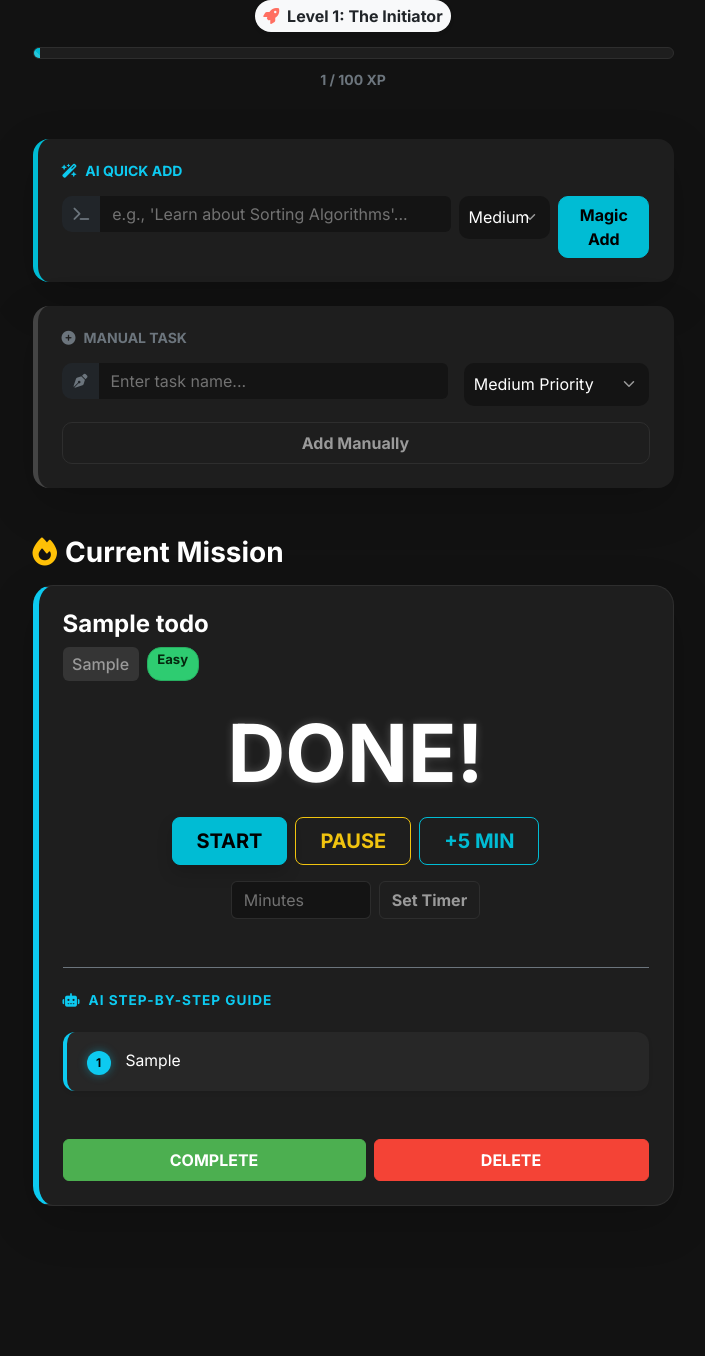
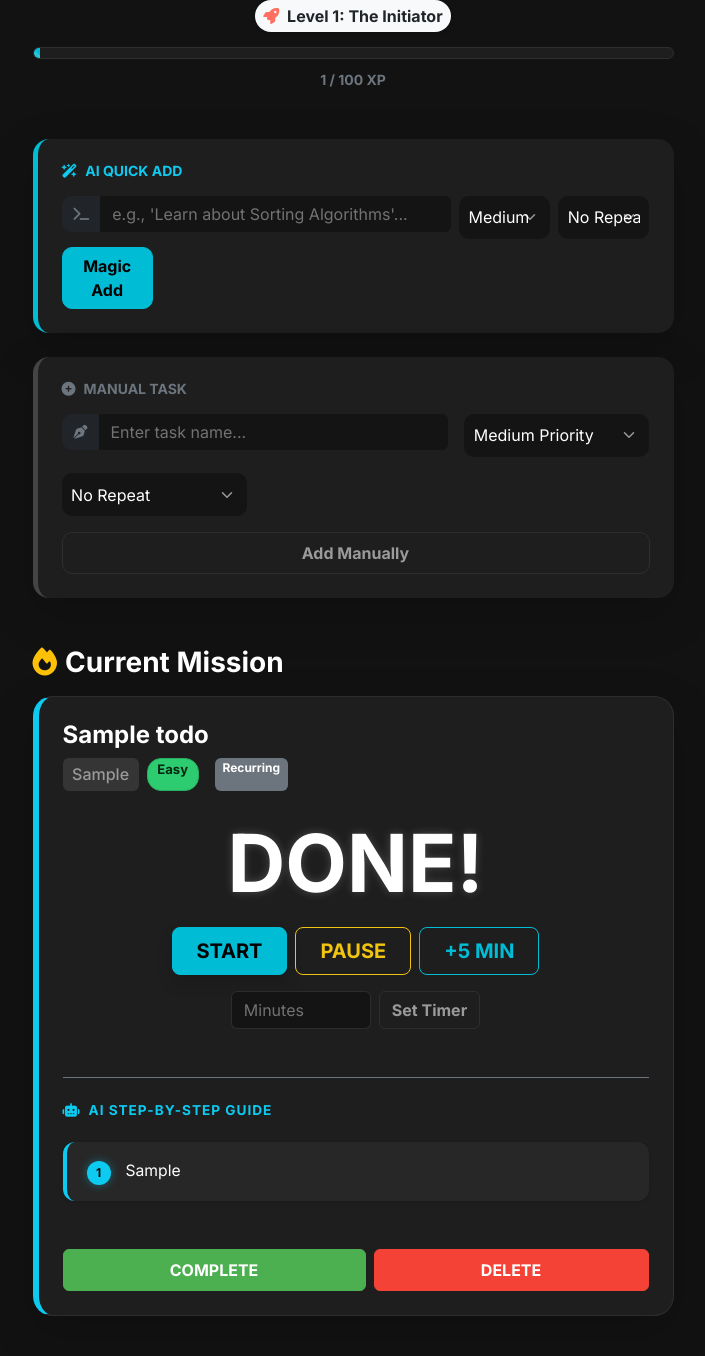
Before and after one commit to sachink8n/Smart-Planner, a Django app: page / in a window 1280 px wide. Shown: the part 122-1478 px from the top of the page, without its empty margins (287-992 px from the left). Before the commit the page ends 1328 px from the top, so only its background shows below. Run offline with Django 5.2, Linux system fonts and the light colour scheme; a user stored in the database is signed in; tables that the repository leaves empty hold one stand-in row (values such as "Sample post").

Commit message:
Add recurring daily/weekly habits with auto-reset

```diff
--- a/core/models.py
+++ b/core/models.py
@@ -64,6 +64,12 @@ class Todo(models.Model):
         (1, 'Low'),
     ]
 
+    RECURRING_CHOICES = [
+        ('', 'Not Recurring'),
+        ('DAILY', 'Repeat Daily'),
+        ('WEEKLY', 'Repeat Weekly'),
+    ]
+
     user = models.ForeignKey(User, on_delete=models.CASCADE, related_name='created_tasks')
     title = models.CharField(max_length=200)
     status = models.CharField(max_length=10, choices=STATUS_CHOICES, default='INBOX')
@@ -94,6 +100,9 @@ class Todo(models.Model):
     sub_tasks = models.TextField(null=True, blank=True)
 
     priority = models.IntegerField(choices=PRIORITY_CHOICES, default=2)
+    is_recurring = models.BooleanField(default=False)
+    recurring_type = models.CharField(max_length=10, choices=RECURRING_CHOICES, blank=True, default='')
+    last_completed = models.DateField(null=True, blank=True)
 
     def __str__(self):
         return self.title
--- a/core/templates/core/main.html
+++ b/core/templates/core/main.html
@@ -57,6 +57,13 @@
                                 </select>
                             </div>
                             <div class="col-6 col-md-2">
+                                <select name="recurring_type" class="form-select form-control-dark border-0" style="background-color: #141414 !important; color: white !important; border-radius: 10px; padding: 0.6rem;">
+                                    <option value="">No Repeat</option>
+                                    <option value="DAILY">Daily</option>
+                                    <option value="WEEKLY">Weekly</option>
+                                </select>
+                            </div>
+                            <div class="col-12 col-md-12 col-lg-2">
                                 <button type="submit" class="btn btn-accent w-100 fw-bold" style="border-radius: 10px; min-height: 43px;">Magic Add</button>
                             </div>
                         </div>
@@ -83,6 +90,13 @@
                                     <option value="3">High Priority</option>
                                 </select>
                             </div>
+                            <div class="col-md-4">
+                                <select name="recurring_type" class="form-select form-control-dark border-0" style="background-color: #141414 !important; color: white !important; border-radius: 10px; padding: 0.6rem;">
+                                    <option value="">No Repeat</option>
+                                    <option value="DAILY">Repeat Daily</option>
+                                    <option value="WEEKLY">Repeat Weekly</option>
+                                </select>
+                            </div>
                         </div>
                         <button type="submit" class="btn btn-outline-secondary w-100 mt-3 fw-bold py-2" style="border-radius: 10px;">Add Manually</button>
                     </form>
@@ -99,6 +113,9 @@
                         <div class="d-flex gap-2">
                             <span class="badge-category">{{ active_task.category }}</span>
                             <span class="badge badge-difficulty {{ active_task.difficulty }}">{{ active_task.difficulty }}</span>
+                            {% if active_task.is_recurring %}
+                                <span class="badge bg-secondary text-white">{{ active_task.recurring_type|default:'Recurring' }}</span>
+                            {% endif %}
                         </div>
                     </div>
                 </div>
@@ -200,6 +217,9 @@
                                         {% if task.team %}Team Task{% else %}Personal{% endif %}
                                     </span>
                                     <span class="badge badge-difficulty {{ task.difficulty }} px-2 py-1">{{ task.difficulty }}</span>
+                                    {% if task.is_recurring %}
+                                        <span class="badge bg-secondary text-white px-2 py-1">{{ task.recurring_type }}</span>
+                                    {% endif %}
                                 </div>
                             </div>
                             <a href="{% url 'delete_task' task.id %}" class="btn btn-sm btn-outline-danger border-0"><i class="fas fa-times fs-5"></i></a>
--- a/core/views.py
+++ b/core/views.py
@@ -357,6 +357,11 @@ def createtodo_ai(request):
         if priority_val not in [1, 2, 3]:
             priority_val = 2
 
+        recurring_type = request.POST.get('recurring_type', '')
+        if recurring_type not in ['DAILY', 'WEEKLY']:
+            recurring_type = ''
+        is_recurring = recurring_type in ['DAILY', 'WEEKLY']
+
         if user_sentence:
             if _contains_blocked_ai_content(user_sentence):
                 messages.error(request, "This task topic is not allowed. Please enter a safe productivity task.")
@@ -377,7 +382,9 @@ def createtodo_ai(request):
                 status='INBOX',
                 priority=priority_val,
                 team=None,
-                memo=''
+                memo='',
+                is_recurring=is_recurring,
+                recurring_type=recurring_type,
             )
             messages.success(request, f"AI Task '{new_task.title}' added to your inbox!")
 
@@ -403,6 +410,10 @@ def add_task_manual(request):
 
         # --- NAYI DATE VALUE LO ---
         scheduled_date = request.POST.get('scheduled_date')
+        recurring_type = request.POST.get('recurring_type', '')
+        if recurring_type not in ['DAILY', 'WEEKLY']:
+            recurring_type = ''
+        is_recurring = recurring_type in ['DAILY', 'WEEKLY']
 
         # Agar user date nahi dalta (waise humne required kiya hai),
         # toh default aaj ki date rakho
@@ -415,7 +426,9 @@ def add_task_manual(request):
                 title=title,
                 status='INBOX',
                 priority=priority_val,
-                scheduled_date=scheduled_date # Database mein save karo
+                scheduled_date=scheduled_date, # Database mein save karo
+                is_recurring=is_recurring,
+                recurring_type=recurring_type,
             )
 
     return redirect('personal_dashboard')
@@ -441,8 +454,9 @@ def complete_task(request, task_id):
             return redirect('team_dashboard', team_id=task.team.id)
         return redirect('personal_dashboard')
 
+    completion_time = timezone.now()
     task.status = 'COMPLETED'
-    task.datecompleted = timezone.now()
+    task.datecompleted = completion_time
 
     if task.team and not task.assignee:
         task.assignee = request.user
@@ -452,7 +466,27 @@ def complete_task(request, task_id):
     award_xp_and_level_up(request.user, task.difficulty)
     check_and_award_badges(request.user, task)
 
-    messages.success(request, f"Task '{task.title}' completed!")
+    if task.is_recurring and task.recurring_type in ['DAILY', 'WEEKLY']:
+        next_days = 1 if task.recurring_type == 'DAILY' else 7
+        base_date = task.scheduled_date or completion_time.date()
+        task.last_completed = completion_time.date()
+        task.status = 'INBOX'
+        task.datecompleted = None
+        task.scheduled_date = base_date + timedelta(days=next_days)
+        task.timer_start_time = None
+        task.timer_seconds_remaining = None
+        task.save(update_fields=[
+            'last_completed',
+            'status',
+            'datecompleted',
+            'scheduled_date',
+            'timer_start_time',
+            'timer_seconds_remaining',
+            'last_updated',
+        ])
+        messages.success(request, f"Recurring task '{task.title}' reset for next cycle.")
+    else:
+        messages.success(request, f"Task '{task.title}' completed!")
 
 
     request.session['show_mood_prompt'] = True
```
Also changed, not shown: core/migrations/0010_todo_is_recurring_todo_last_completed_and_more.py (added).
